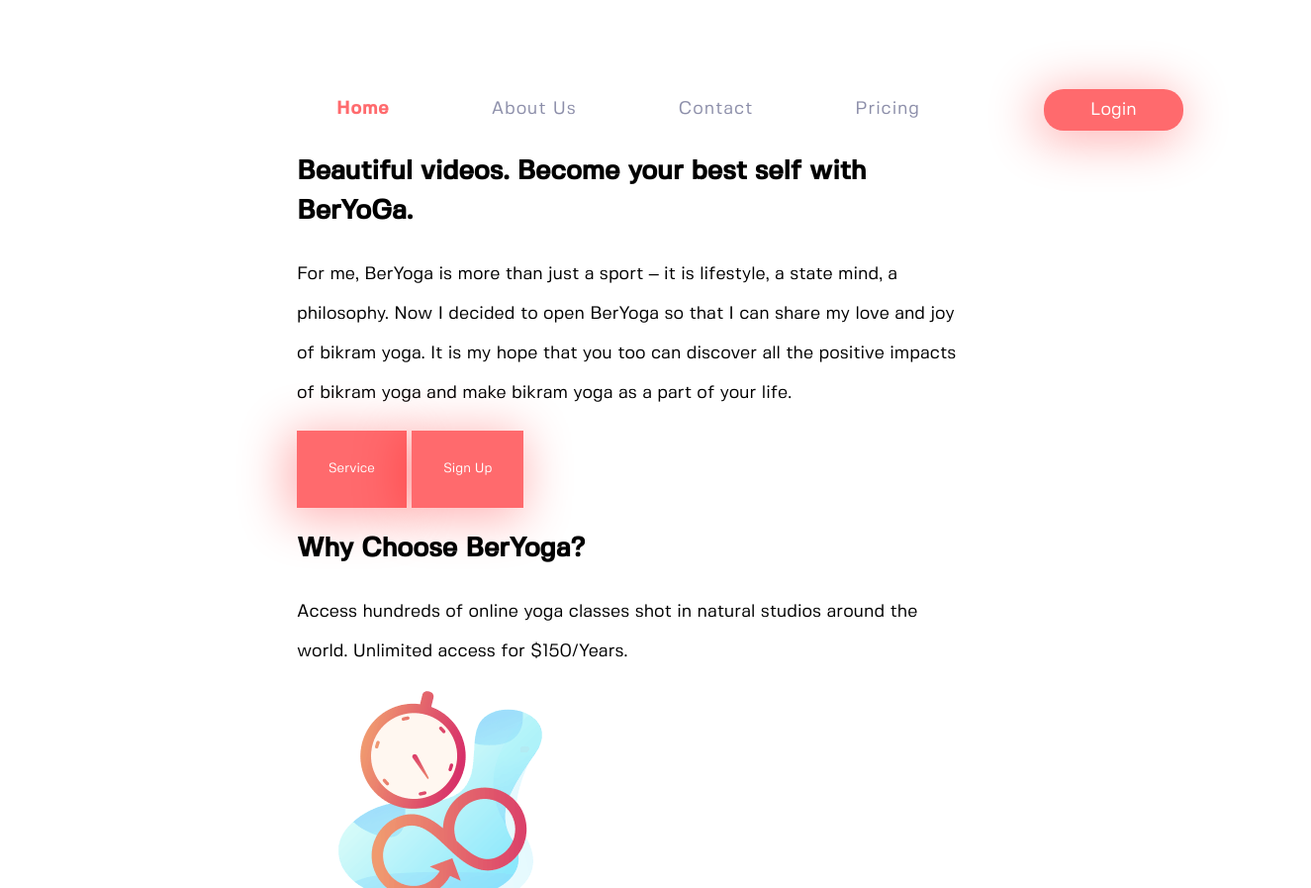
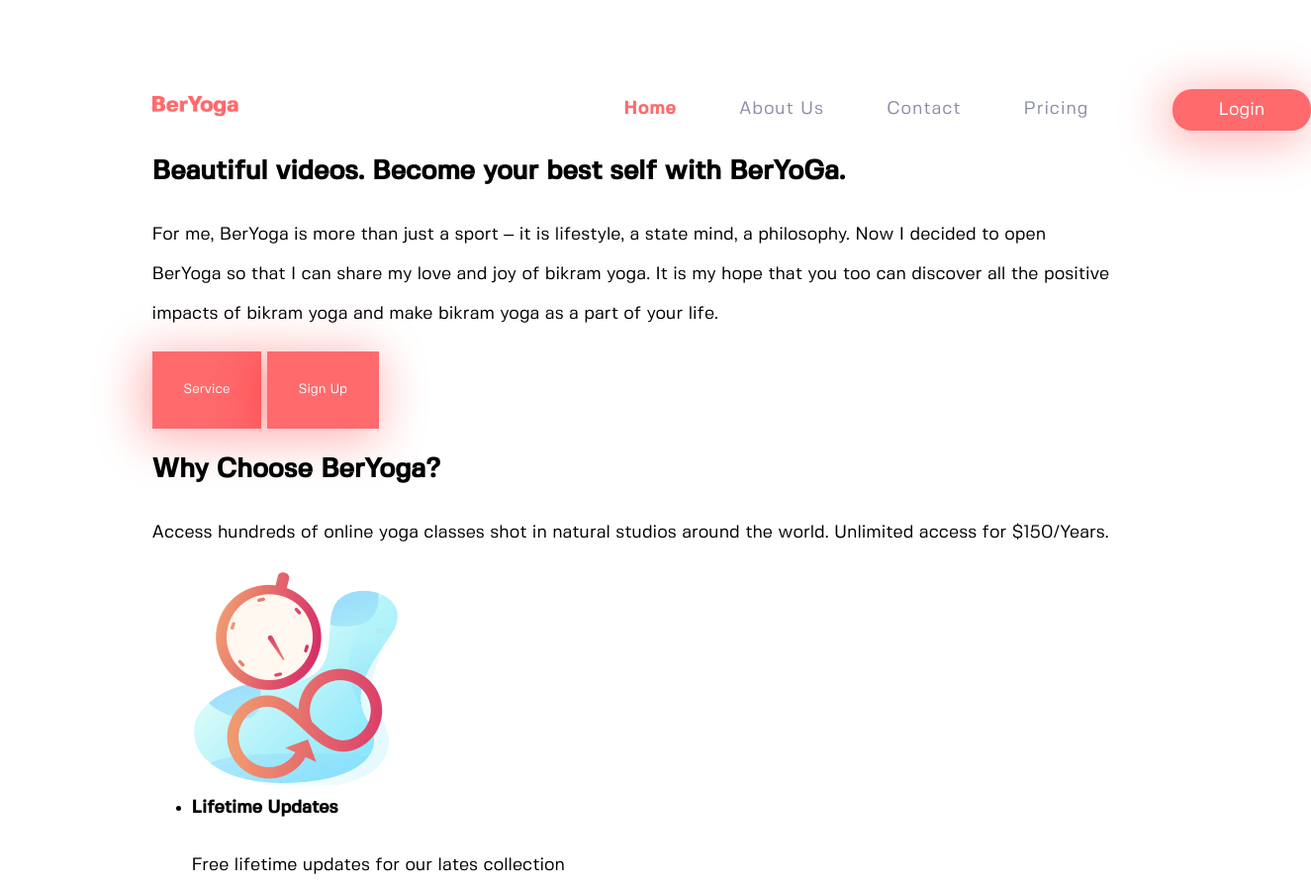
Before and after one commit to amelinayullia/beryoga, a website: page source/index.html in a window 1280 px wide. Shown: the top 897 px of the page at 99% size, 1325 px wide, since content can reach past the window. Drawn offline with nearby package versions, Linux system fonts and the light colour scheme; files that its build step writes are made by us from their sources.

Commit message:
makes edits for the header block

```diff
--- a/source/index.html
+++ b/source/index.html
@@ -14,8 +14,8 @@
 
   <body class="container">
     <header class="page-header">
-      <a class="page-header__logo logo-header" href="#">
-        <img src="img/logo-BerYoga.png" width="126" height="30" alt="Site logo - BerYoga">
+      <a class="page-header__logo" href="#">
+        <img class="page-header__image" src="img/logo-BerYoga.png" width="126" height="30" alt="Site logo - BerYoga">
       </a>
 
       <nav class="main-nav">
--- a/source/sass/blocks/main-nav.scss
+++ b/source/sass/blocks/main-nav.scss
@@ -1,4 +1,10 @@
 .main-nav {
   display: flex;
+  min-width: 51%;
 
+  .main-nav__button {
+    padding: 11px 47px;
+    border-radius: 20px;
+    font-size: 18px;
+  }
 }
--- a/source/sass/blocks/main-nav__button.scss
+++ /dev/null
@@ -1,5 +0,0 @@
-.main-nav__button {
-  padding: 11px 47px;
-  border-radius: 20px;
-  font-size: 18px;
-}
--- a/source/sass/blocks/main-nav__list.scss
+++ /dev/null
@@ -1,8 +0,0 @@
-.main-nav__list {
-  display: flex;
-  justify-content: space-between;
-  min-width: 630px;
-  margin: 0;
-  margin-right: 125px;
-  list-style: none;
-}
--- /dev/null
+++ b/source/sass/blocks/nav-list.scss
@@ -0,0 +1,24 @@
+.nav-list {
+  display: flex;
+  justify-content: space-between;
+  min-width: 470px;
+  margin: 0;
+  margin-right: 17%;
+  list-style: none;
+  padding: 0;
+
+  .nav-list__link {
+    text-decoration: none;
+    font-weight: 400;
+    line-height: 36px;
+    opacity: 0.5;
+    letter-spacing: 0.9px;
+    color: #1c2056;
+
+    &--active {
+      opacity: 1;
+      color: #ff6a6d;
+      font-weight: 700;
+    }
+  }
+}
--- a/source/sass/blocks/nav-list__link.scss
+++ /dev/null
@@ -1,14 +0,0 @@
-.nav-list__link {
-  text-decoration: none;
-  font-weight: 400;
-  line-height: 36px;
-  opacity: .5;
-  letter-spacing: .9px;
-  color: #1c2056;
-
-  &--active {
-    opacity: 1;
-    color: #ff6a6d;
-    font-weight: 700;
-  }
-}
--- a/source/sass/blocks/page-header.scss
+++ b/source/sass/blocks/page-header.scss
@@ -1,7 +1,12 @@
 .page-header {
   display: flex;
   justify-content: space-between;
-  max-width: 1920px;
   padding: 0;
   padding-top: 90px;
+
+  .page-header__logo {
+    margin-top: 7px;
+    margin-right: 40%;
+    max-width: 9%
+  }
 }
--- a/source/sass/blocks/page-header__logo.scss
+++ /dev/null
@@ -1,5 +0,0 @@
-.page-header__logo {
-  width: 126px;
-  height: 30px;
-  margin-top: 7px;
-}
--- a/source/sass/container.scss
+++ b/source/sass/container.scss
@@ -1,5 +1,5 @@
 .container {
-  max-width: 1920px;
-  padding: 0 300px;
+  max-width: 100%;
+  padding: 0 12%;
   margin: 0 auto;
 }
--- a/source/sass/style.scss
+++ b/source/sass/style.scss
@@ -6,7 +6,4 @@
 @import "button.scss";
 @import "blocks/page-header.scss";
 @import "blocks/main-nav.scss";
-@import "blocks/main-nav__list.scss";
-@import "blocks/nav-list__link.scss";
-@import "blocks/page-header__logo.scss";
-@import "blocks/main-nav__button.scss";
+@import "blocks/nav-list.scss";
```
